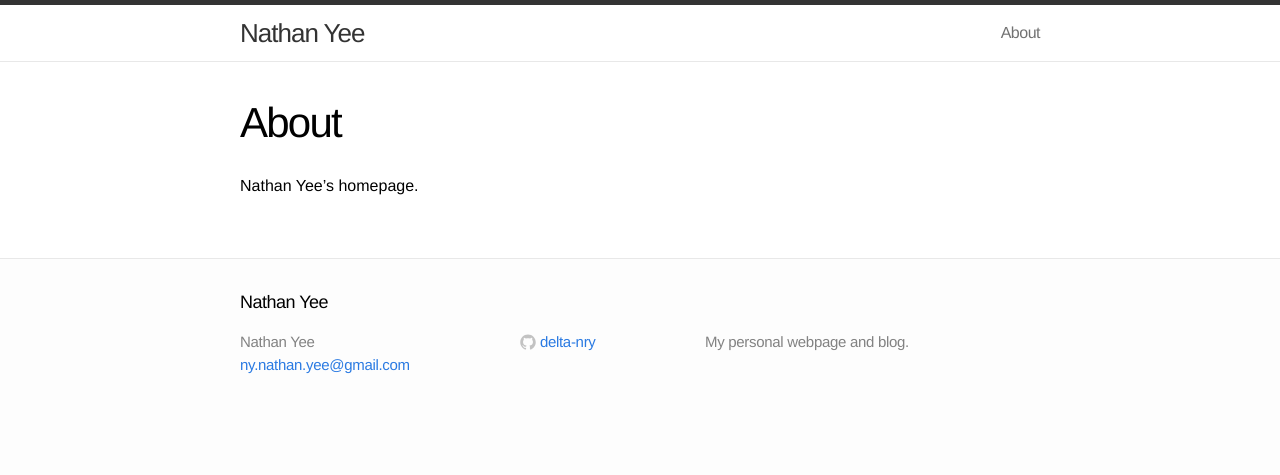
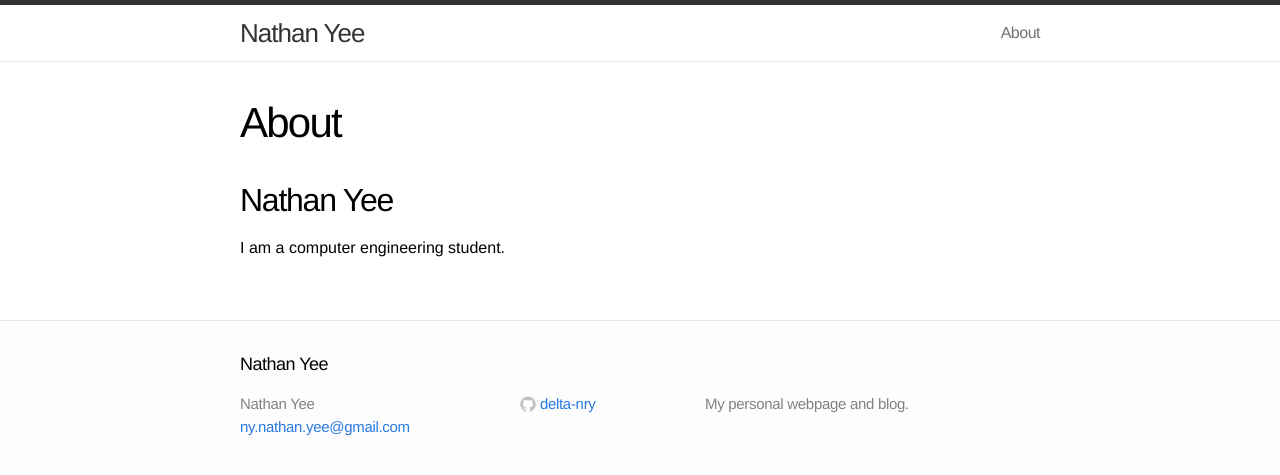
Before and after one commit to delta-nry/delta-nry.github.io, a Jekyll site: the page built from about.md, in a window 1280 px wide. Shown: the top 475 px of the page. Built offline with Jekyll 4.4.1, drawn with Linux system fonts in a browser that asks for light colours.

Commit message:
Modify about.md

```diff
--- a/about.md
+++ b/about.md
@@ -4,4 +4,6 @@ title: About
 permalink: /about/
 ---
 
-Nathan Yee's homepage.
+Nathan Yee
+----------
+I am a computer engineering student.
```
